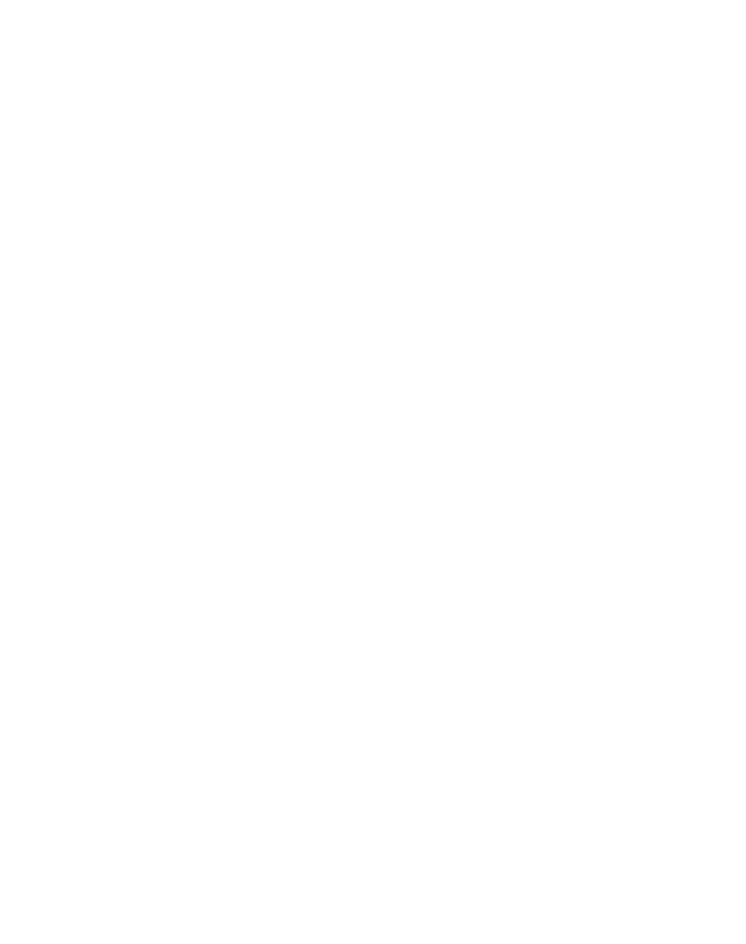
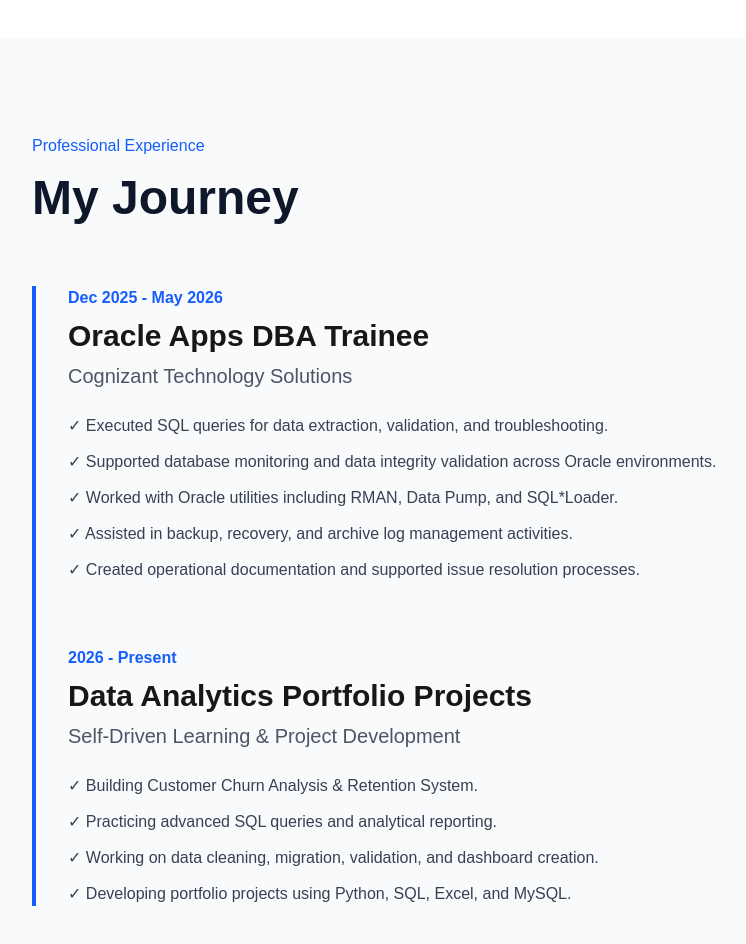
Before and after one commit to Preeti-Kuldeep/preeti-portfolio, a Next.js app: page / in a window 1280 px wide. Shown: the part 3680-4624 px from the top of the page, without its empty margins (32-778 px from the left). Before the commit the page ends 3718 px from the top, so only its background shows below. Built offline with nearby package versions, Linux system fonts and the light colour scheme.

Commit message:
Added professional experience timeline section

```diff
--- a/app/page.tsx
+++ b/app/page.tsx
@@ -340,6 +340,102 @@
 
   </div>
 </section>
+
+{/* Experience Section */}
+<section className="py-24 px-10 bg-slate-50">
+  <div className="max-w-6xl mx-auto">
+
+    <p className="text-blue-600 font-medium">
+      Professional Experience
+    </p>
+
+    <h2 className="text-5xl font-bold text-slate-900 mt-4">
+      My Journey
+    </h2>
+
+    <div className="mt-16 border-l-4 border-blue-600 pl-8">
+
+      <div className="mb-16">
+        <p className="text-blue-600 font-semibold">
+          Dec 2025 - May 2026
+        </p>
+
+        <h3 className="text-3xl font-bold mt-2">
+          Oracle Apps DBA Trainee
+        </h3>
+
+        <p className="text-xl text-gray-600 mt-2">
+          Cognizant Technology Solutions
+        </p>
+
+        <ul className="mt-6 space-y-3 text-gray-700">
+          <li>
+            ✓ Executed SQL queries for data extraction,
+            validation, and troubleshooting.
+          </li>
+
+          <li>
+            ✓ Supported database monitoring and data
+            integrity validation across Oracle environments.
+          </li>
+
+          <li>
+            ✓ Worked with Oracle utilities including
+            RMAN, Data Pump, and SQL*Loader.
+          </li>
+
+          <li>
+            ✓ Assisted in backup, recovery, and archive
+            log management activities.
+          </li>
+
+          <li>
+            ✓ Created operational documentation and
+            supported issue resolution processes.
+          </li>
+        </ul>
+      </div>
+
+      <div>
+        <p className="text-blue-600 font-semibold">
+          2026 - Present
+        </p>
+
+        <h3 className="text-3xl font-bold mt-2">
+          Data Analytics Portfolio Projects
+        </h3>
+
+        <p className="text-xl text-gray-600 mt-2">
+          Self-Driven Learning & Project Development
+        </p>
+
+        <ul className="mt-6 space-y-3 text-gray-700">
+          <li>
+            ✓ Building Customer Churn Analysis &
+            Retention System.
+          </li>
+
+          <li>
+            ✓ Practicing advanced SQL queries and
+            analytical reporting.
+          </li>
+
+          <li>
+            ✓ Working on data cleaning, migration,
+            validation, and dashboard creation.
+          </li>
+
+          <li>
+            ✓ Developing portfolio projects using
+            Python, SQL, Excel, and MySQL.
+          </li>
+        </ul>
+      </div>
+
+    </div>
+
+  </div>
+</section>
     </main>
   );
 }
```
